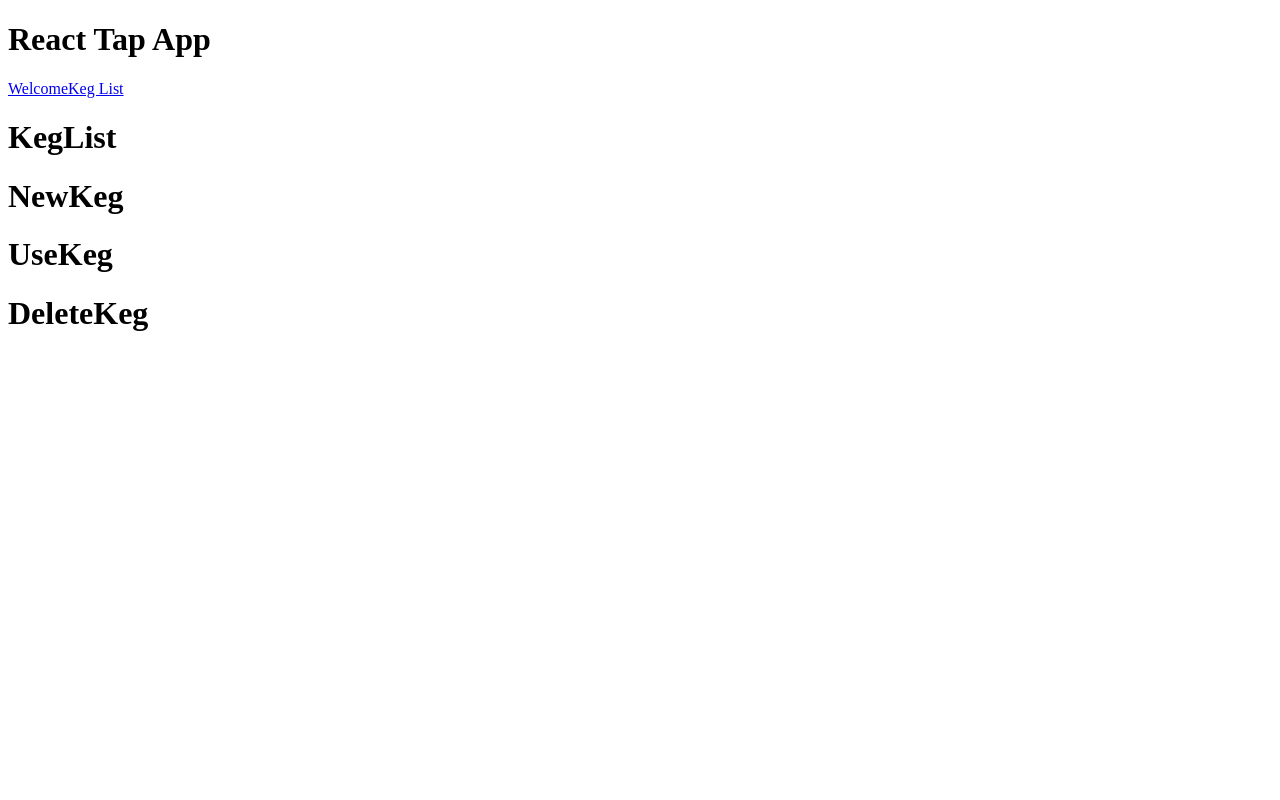
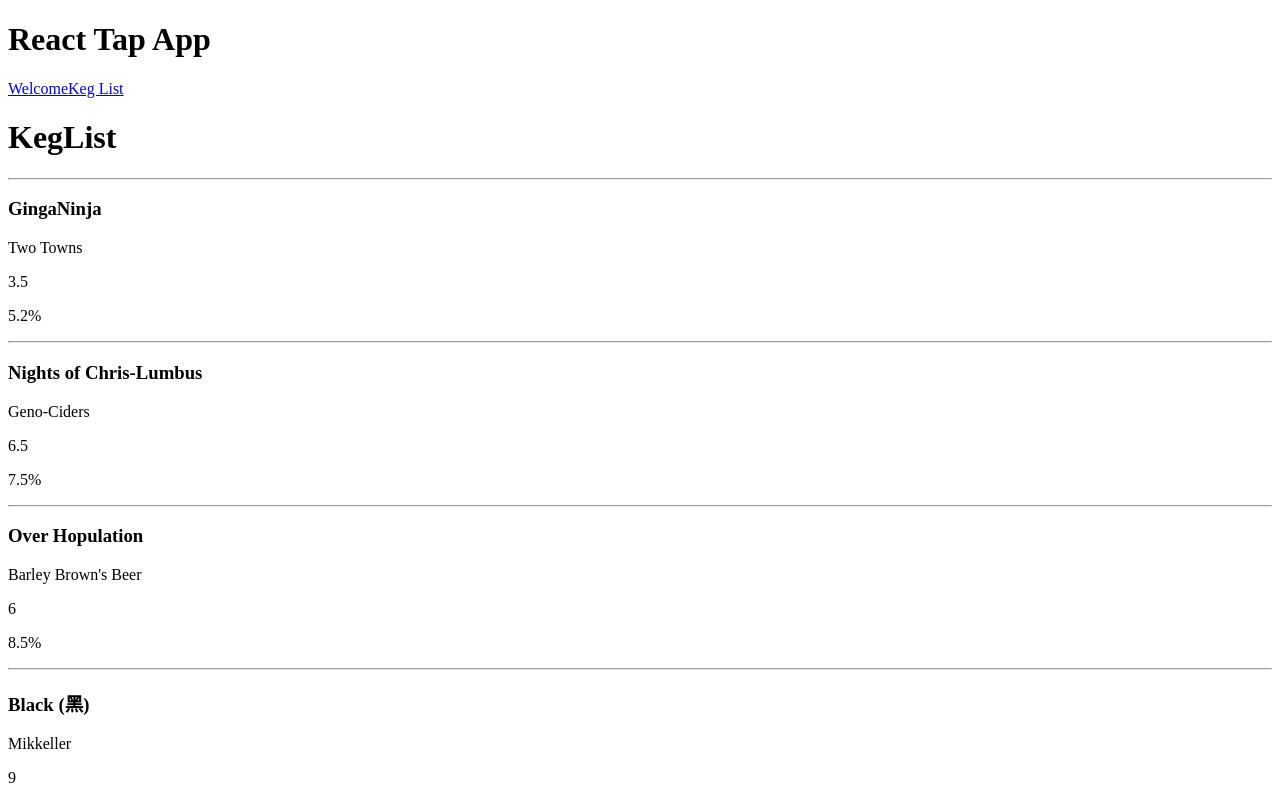
Before and after one commit to ckjpdx/react-tap-app, a React app: page /#/keglist in a window 1280 px wide. Shown: the top 800 px of the page. Built offline with nearby package versions, Linux system fonts and the light colour scheme.

Commit message:
add ListedKeg c, map KegList kegs

```diff
--- a/src/components/KegList.jsx
+++ b/src/components/KegList.jsx
@@ -2,11 +2,40 @@ import React from 'react';
 import NewKeg from './NewKeg';
 import UseKeg from './UseKeg';
 import DeleteKeg from './DeleteKeg';
+import ListedKeg from './ListedKeg';
+
+let masterKegList = [
+  {
+    name: 'GingaNinja',
+    brand: 'Two Towns',
+    price: 3.50,
+    alcoholContent: '5.2%'
+  },
+  {
+    name: 'Nights of Chris-Lumbus',
+    brand: 'Geno-Ciders',
+    price: 6.50,
+    alcoholContent: '7.5%'
+  },
+  {
+    name: 'Over Hopulation',
+    brand: 'Barley Brown\'s Beer',
+    price: 6.00,
+    alcoholContent: '8.5%'
+  },
+  {
+    name: 'Black (黑)',
+    brand: 'Mikkeller',
+    price: 9.00,
+    alcoholContent: '17.5%'
+  }
+];
 
 function KegList(){
   return (
     <div>
       <h1>KegList</h1>
+      {masterKegList.map((keg, i) => <ListedKeg keg={keg} i={i}/> )}
       <NewKeg/>
       <UseKeg/>
       <DeleteKeg/>
--- /dev/null
+++ b/src/components/ListedKeg.jsx
@@ -0,0 +1,15 @@
+import React from 'react';
+
+function ListedKeg(props){
+  return (
+    <div>
+      <hr/>
+      <h3>{props.keg.name}</h3>
+      <p>{props.keg.brand}</p>
+      <p>{props.keg.price}</p>
+      <p>{props.keg.alcoholContent}</p>
+    </div>
+  );
+}
+
+export default ListedKeg;
```
